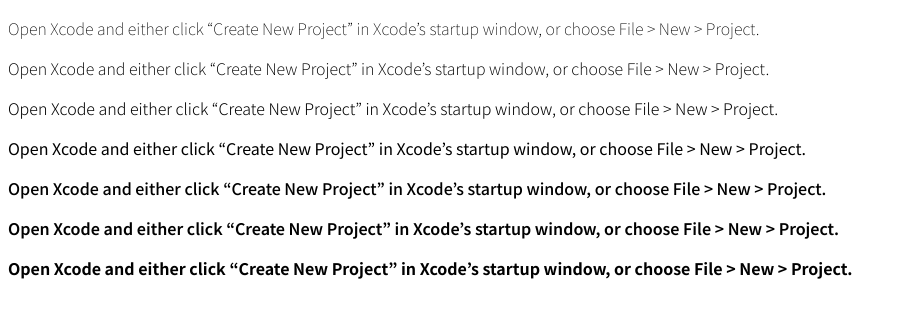
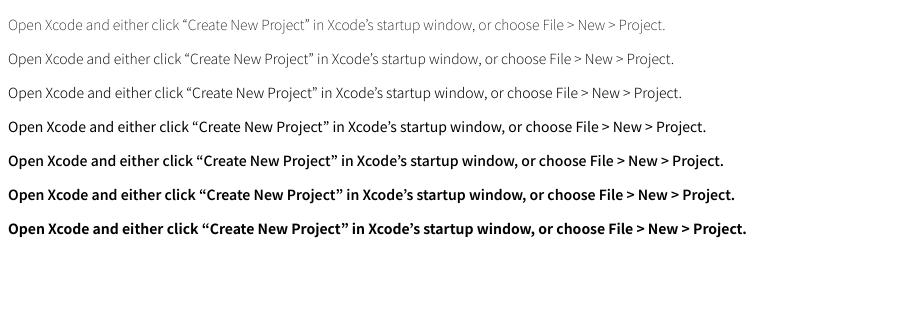
Before and after one commit to Creaft-JP/font-weight-experience, a plain HTML site: page index.html in a window 1280 px wide. Shown: the whole page, without its empty margins (0-907 px from the left). Drawn offline with Linux system fonts and the light colour scheme.

Commit message:
font-sizeを変更

```diff
--- a/style.css
+++ b/style.css
@@ -1,6 +1,8 @@
 @import url('https://fonts.googleapis.com/css2?family=Noto+Sans+JP:wght@100;200;300;400;500;600;700&display=swap');
-p {
+body {
 	font-family: "Noto Sans JP";
+	font-size: 14px;
+	& p {
 		&:nth-child(1) {
 			font-weight: 100;
 		}
@@ -23,3 +25,4 @@ p {
 			font-weight: 700;
 		}
 	}
+}
```
Lines whose indentation alone changed are shown as unchanged.
